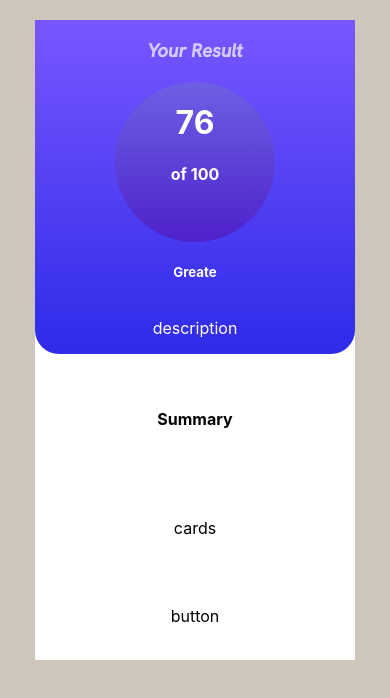
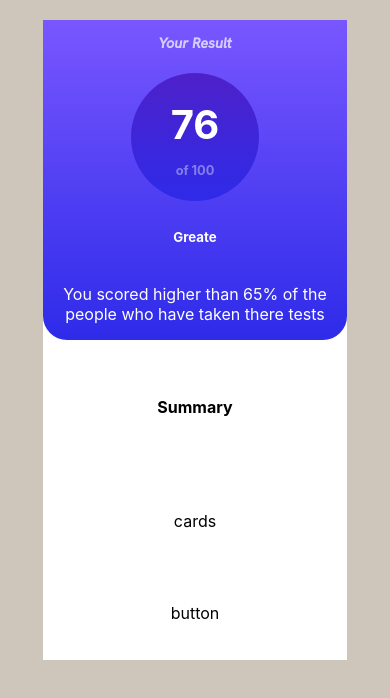
Before and after one commit to hamzauguz/summaryTask, a React (Create React App) app: page / in a window 390 px wide. Shown: the top 698 px of the page. Built offline with nearby package versions, Linux system fonts and the light colour scheme.

Commit message:
round place dimension problem

```diff
--- a/src/cards/firstly-card/Styles.FirstlyCard.css
+++ b/src/cards/firstly-card/Styles.FirstlyCard.css
@@ -21,6 +21,12 @@
     border-radius: 0 !important;
     border-end-end-radius: 1.5em !important;
     border-end-start-radius: 1.5em !important;
+    width: 19em !important;
+    height: 50% !important;
+    justify-content: space-evenly;
+  }
+  .result-text {
+    font-size: 0.9em;
   }
 }
 
--- a/src/cards/firstly-card/index.js
+++ b/src/cards/firstly-card/index.js
@@ -8,7 +8,7 @@ const FirstlyCard = () => {
       <h3 className="result-text">Your Result</h3>
       <RoundPlace />
       <h5>Greate</h5>
-      <p>description</p>
+      <p>You scored higher than 65% of the people who have taken there tests</p>
     </div>
   );
 };
--- a/src/cards/secondly-card/Styles.SecondlyCard.css
+++ b/src/cards/secondly-card/Styles.SecondlyCard.css
@@ -1,6 +1,6 @@
 @media screen and (max-width: 800px) {
   .secondly-card {
-    flex: 1.5 !important;
+    width: 19em !important;
   }
 }
 .secondly-card {
--- a/src/components/round-place/Styles.RoundPlace.css
+++ b/src/components/round-place/Styles.RoundPlace.css
@@ -1,8 +1,57 @@
+:root {
+  --Light_red: hsl(0, 100%, 67%);
+  --Orangey_yellow: hsl(39, 100%, 56%);
+  --Green_teal: hsl(166, 100%, 37%);
+  --Cobalt_blue: hsl(234, 85%, 45%);
+
+  --Light_slate_blue: hsl(252, 100%, 67%);
+  --Light_royal_blue: hsl(241, 81%, 54%);
+
+  --Violet_blue: hsla(256, 72%, 46%, 1);
+  --Persian_blue: hsla(241, 72%, 46%, 0);
+
+  --White: hsl(0, 0%, 100%);
+  --Pale_blue: hsl(221, 100%, 96%);
+  --Light_lavender: hsl(241, 100%, 89%);
+  --Dark_gray_blue: hsl(224, 30%, 27%);
+}
+
 .round-place {
-  background-color: hsla(256, 72%, 46%, 1);
-  background: linear-gradient(to top, hsla(256, 72%, 46%, 1), #6d60e4);
-  width: 10em;
-  height: 10em;
-  margin: 0 auto;
-  border-radius: 5em;
+  background-color: var(--Violet_blue);
+  background: linear-gradient(
+    to top,
+    var(--Light_royal_blue),
+    var(--Violet_blue)
+  );
+  width: 12em;
+  height: 12em;
+  margin: auto;
+  border-radius: 6em;
+  display: flex;
+  flex-direction: column;
 }
+
+@media screen and (max-width: 800px) {
+  .round-place {
+    width: 8em;
+    height: 8em;
+  }
+  .point-result {
+    font-size: 2.5em !important;
+  }
+  .hundred-place {
+    margin-top: -1em !important;
+    font-weight: 400;
+    font-size: 0.8em !important;
+  }
+}
+
+.point-result {
+  font-size: 4.2em;
+}
+
+.hundred-place {
+  margin-top: -2.5em;
+  opacity: 0.4;
+  font-weight: bold;
+}
--- a/src/components/round-place/index.js
+++ b/src/components/round-place/index.js
@@ -4,8 +4,8 @@ import "./Styles.RoundPlace.css";
 const RoundPlace = () => {
   return (
     <div className="round-place">
-      <h1>76</h1>
-      <h4>of 100</h4>
+      <h1 className="point-result">76</h1>
+      <p className="hundred-place">of 100</p>
     </div>
   );
 };
```
